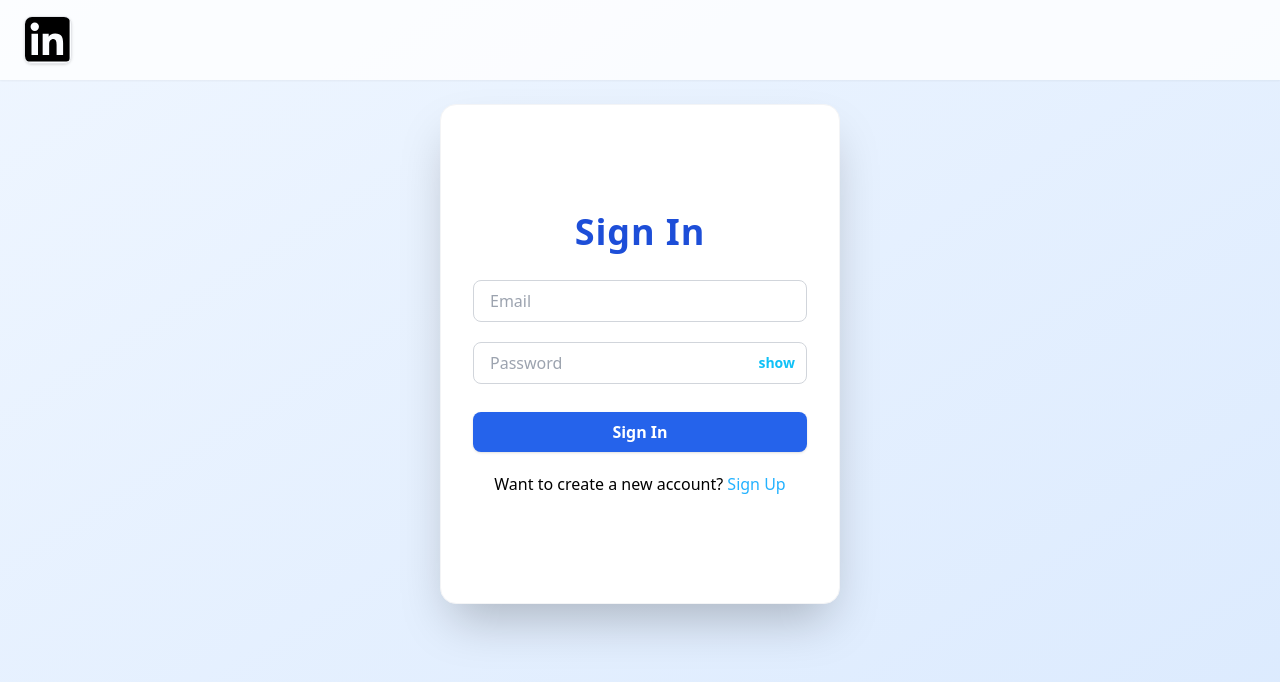
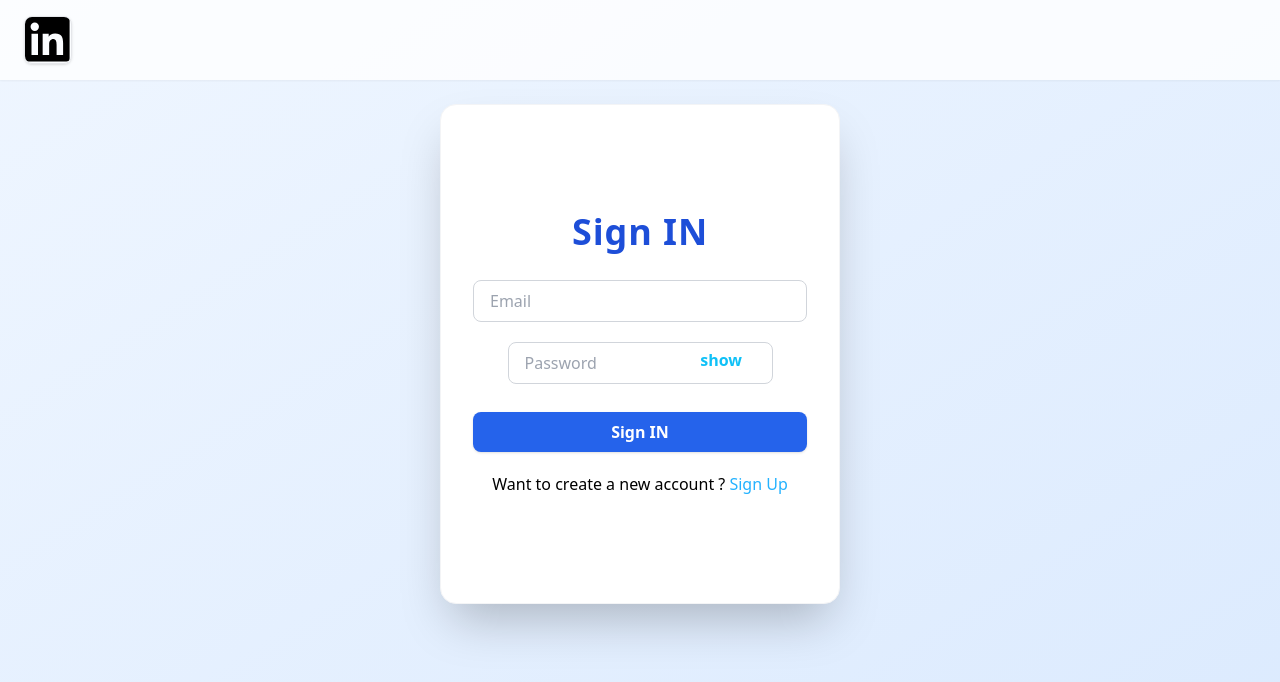
Before and after one commit to Rdjpriyanshu/linkedin_frontend, a React (Vite) app: page /login in a window 1280 px wide. Shown: the top 682 px of the page. Built offline with nearby package versions, Linux system fonts and the light colour scheme; no server answers.

Commit message:
Fix case-sensitive import for UserContext

```diff
--- a/src/pages/Home.jsx
+++ b/src/pages/Home.jsx
@@ -1,7 +1,7 @@
 import React, { useContext } from "react";
 import Navbar from "../components/Navbar";
 import EditProfile from "../components/EditProfile";
-import { userDataContext } from "../context/userContext";
+import { userDataContext } from "../context/UserContext";
 import { GiPencil } from "react-icons/gi";
 
 function Home() {
--- a/src/pages/Login.jsx
+++ b/src/pages/Login.jsx
@@ -1,188 +1,48 @@
-// import React, { useContext } from "react";
-// import { useState } from "react";
-// import { useNavigate } from "react-router-dom";
-// import { authDataContext } from "../context/AuthContext";
-// import axios from "axios";
-// import { userDataContext } from "../context/userContext";
-
-// function Login() {
-//    let [show,setShow]=useState(false);
-//     let navigate=useNavigate()
-//     let {serverUrl}=useContext(authDataContext)
-//   let {userData,setUserData}=useContext(userDataContext);
-//     let [email, setemail] = useState("");
-//     let [password, setpassword] = useState("");
-//     let [loading,setloading]=useState(false);
-//     let [error,seterr]=useState("");
-
-//     const handleSignIn=async(e)=>{
-//       e.preventDefault();
-//       setloading(true);
-//       console.log("sending data: ", {
-
-//         email,
-//         password,
-//       });
-//       try{
-//         let result=await axios.post(serverUrl+"/api/auth/login",{
-
-//           email,
-//           password
-//         },{withCredentials:true})
-//         console.log(result);
-//         setUserData(result.data);
-//         navigate("/")
-//         seterr("");
-//         setloading(false);
-
-//         setemail("")
-//         setpassword("")
-
-//       }catch(error){
-//           seterr(error.response.data.message);
-//           setloading(false);
-//       }
-//     }
-//     return (
-//       <div className="w-full h-screen bg-gradient-to-br from-blue-50 to-blue-100 flex flex-col items-center justify-start gap-6">
-//         <div className="p-4 lg:p-6 w-full h-[80px] flex items-center shadow-sm bg-white/80">
-//           <img
-//             src={"/assets/logo.svg"}
-//             alt="Logo"
-//             className="w-12 h-12 object-contain rounded-lg shadow border border-gray-200"
-//           />
-//         </div>
-//         <form
-//           className="w-[90%] max-w-[400px] min-h-[500px] bg-white rounded-2xl shadow-2xl flex flex-col justify-center items-center gap-5 px-8 py-10 border border-gray-100"
-//           onSubmit={handleSignIn}
-//         >
-//           <h1 className="text-4xl font-bold text-blue-700 mb-2 tracking-wide">
-//             Sign IN
-//           </h1>
-
-//           <input
-//             type="email"
-//             placeholder="Email"
-//             required
-//             className="w-full px-4 py-2 rounded-lg border border-gray-300 focus:outline-none focus:ring-2 focus:ring-blue-300 transition"
-//             value={email}
-//             onChange={(e) => setemail(e.target.value)}
-//           />
-//           <div>
-//             <input
-//               type={show ? "text" : "password"}
-//               placeholder="Password"
-//               required
-//               className="w-full px-4 py-2 rounded-lg border border-gray-300 focus:outline-none focus:ring-2 focus:ring-blue-300 transition"
-//               value={password}
-//               onChange={(e) => setpassword(e.target.value)}
-//             />
-//             <span
-//               className="absolute cursor-pointer right-[538px] top-[348px] text-[#10c1f7] font-semibold"
-//               onClick={() => setShow((prev) => !prev)}
-//             >
-//               {show ? "hidden" : "show"}
-//             </span>
-//           </div>
-
-//           {error && <p className="text-center text-red-500">*{error}</p>}
-
-//           <button
-//             type="submit"
-//             className="w-full py-2 mt-2 bg-blue-600 hover:bg-blue-700 text-white font-semibold rounded-lg shadow transition"
-//             disabled={loading}
-//           >
-//             {loading ? "Loading..." : "Sign IN"}
-//           </button>
-//           <p
-//             className="text-center cursor-pointer"
-//             onClick={() => navigate("/signup")}
-//           >
-//             Want to create a new account ?{" "}
-//             <span className="text-[#24b2ff]">Sign Up</span>
-//           </p>
-//         </form>
-//       </div>
-//     );
-//   }
-
-// export default Login
-
 import React, { useContext } from "react";
 import { useState } from "react";
 import { useNavigate } from "react-router-dom";
 import { authDataContext } from "../context/AuthContext";
 import axios from "axios";
-import { userDataContext } from "../context/userContext";
+import { userDataContext } from "../context/UserContext";
 
 function Login() {
-  let [show, setShow] = useState(false);
-  let navigate = useNavigate();
-  let { serverUrl } = useContext(authDataContext);
-  let { userData, setUserData } = useContext(userDataContext);
+   let [show,setShow]=useState(false);
+    let navigate=useNavigate()
+    let {serverUrl}=useContext(authDataContext)
+  let {userData,setUserData}=useContext(userDataContext);
     let [email, setemail] = useState("");
     let [password, setpassword] = useState("");
-  let [loading, setloading] = useState(false);
-  let [error, seterr] = useState("");
+    let [loading,setloading]=useState(false);
+    let [error,seterr]=useState("");
 
-  const handleSignIn = async (e) => {
+    const handleSignIn=async(e)=>{
       e.preventDefault();
       setloading(true);
       console.log("sending data: ", {
+
         email,
         password,
       });
+      try{
+        let result=await axios.post(serverUrl+"/api/auth/login",{
 
-    try {
-      let result = await axios.post(
-        serverUrl + "/api/auth/login",
-        {
           email,
-          password,
-        },
-        { withCredentials: true }
-      );
-
+          password
+        },{withCredentials:true})
         console.log(result);
-
-      // Check if result and result.data exist before accessing
-      if (result && result.data) {
         setUserData(result.data);
-        navigate("/");
+        navigate("/")
         seterr("");
         setloading(false);
-        setemail("");
-        setpassword("");
-      } else {
-        throw new Error("Invalid response from server");
-      }
-    } catch (error) {
-      console.error("Login error:", error);
 
-      // Better error handling for different types of errors
-      if (
-        error.response &&
-        error.response.data &&
-        error.response.data.message
-      ) {
+        setemail("")
+        setpassword("")
+
+      }catch(error){
           seterr(error.response.data.message);
-      } else if (
-        error.code === "ERR_NETWORK" ||
-        error.message.includes("connection") ||
-        error.message.includes("ECONNREFUSED")
-      ) {
-        seterr(
-          "Cannot connect to server. Please check if the server is running."
-        );
-      } else if (error.message === "Invalid response from server") {
-        seterr("Invalid response from server. Please try again.");
-      } else {
-        seterr("Login failed. Please try again.");
-      }
           setloading(false);
       }
-  };
-
+    }
     return (
       <div className="w-full h-screen bg-gradient-to-br from-blue-50 to-blue-100 flex flex-col items-center justify-start gap-6">
         <div className="p-4 lg:p-6 w-full h-[80px] flex items-center shadow-sm bg-white/80">
@@ -197,7 +57,7 @@ function Login() {
           onSubmit={handleSignIn}
         >
           <h1 className="text-4xl font-bold text-blue-700 mb-2 tracking-wide">
-          Sign In
+            Sign IN
           </h1>
 
           <input
@@ -208,21 +68,20 @@ function Login() {
             value={email}
             onChange={(e) => setemail(e.target.value)}
           />
-
-        <div className="relative w-full">
+          <div>
             <input
               type={show ? "text" : "password"}
               placeholder="Password"
               required
-            className="w-full px-4 py-2 rounded-lg border border-gray-300 focus:outline-none focus:ring-2 focus:ring-blue-300 transition pr-16"
+              className="w-full px-4 py-2 rounded-lg border border-gray-300 focus:outline-none focus:ring-2 focus:ring-blue-300 transition"
               value={password}
               onChange={(e) => setpassword(e.target.value)}
             />
             <span
-            className="absolute cursor-pointer right-3 top-1/2 transform -translate-y-1/2 text-[#10c1f7] font-semibold text-sm"
+              className="absolute cursor-pointer right-[538px] top-[348px] text-[#10c1f7] font-semibold"
               onClick={() => setShow((prev) => !prev)}
             >
-            {show ? "hide" : "show"}
+              {show ? "hidden" : "show"}
             </span>
           </div>
 
@@ -233,14 +92,13 @@ function Login() {
             className="w-full py-2 mt-2 bg-blue-600 hover:bg-blue-700 text-white font-semibold rounded-lg shadow transition"
             disabled={loading}
           >
-          {loading ? "Loading..." : "Sign In"}
+            {loading ? "Loading..." : "Sign IN"}
           </button>
-
           <p
             className="text-center cursor-pointer"
             onClick={() => navigate("/signup")}
           >
-          Want to create a new account?{" "}
+            Want to create a new account ?{" "}
             <span className="text-[#24b2ff]">Sign Up</span>
           </p>
         </form>
@@ -248,4 +106,4 @@ function Login() {
     );
   }
 
-export default Login;
+export default Login
--- a/src/pages/Signup.jsx
+++ b/src/pages/Signup.jsx
@@ -3,7 +3,7 @@ import { useState } from "react";
 import { useNavigate } from "react-router-dom";
 import { authDataContext } from "../context/AuthContext";
 import axios from "axios";
-import { userDataContext } from "../context/userContext";
+import { userDataContext } from "../context/UserContext";
 
 function Signup() {
   let [show,setShow]=useState(false);
```
Lines whose indentation alone changed are shown as unchanged.
